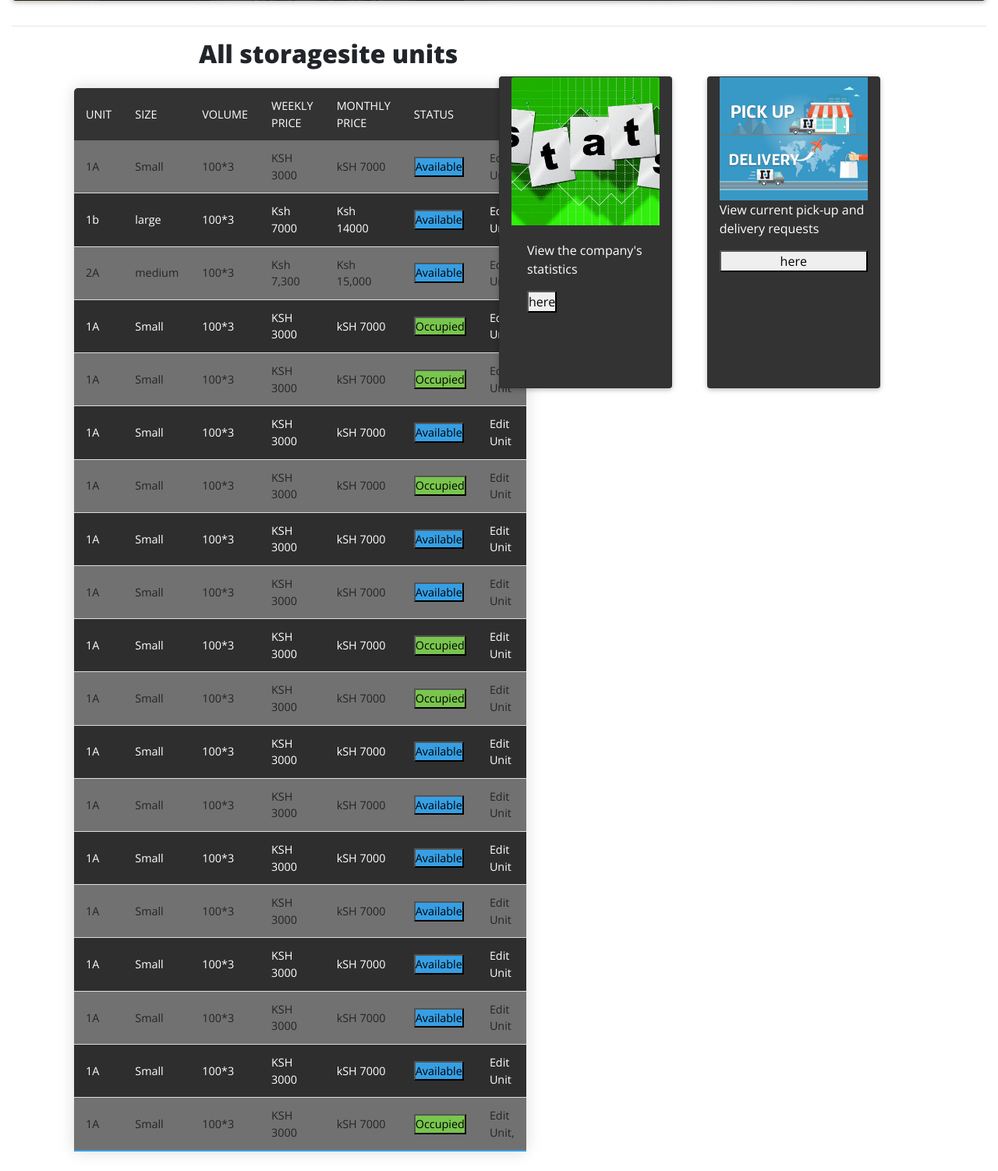
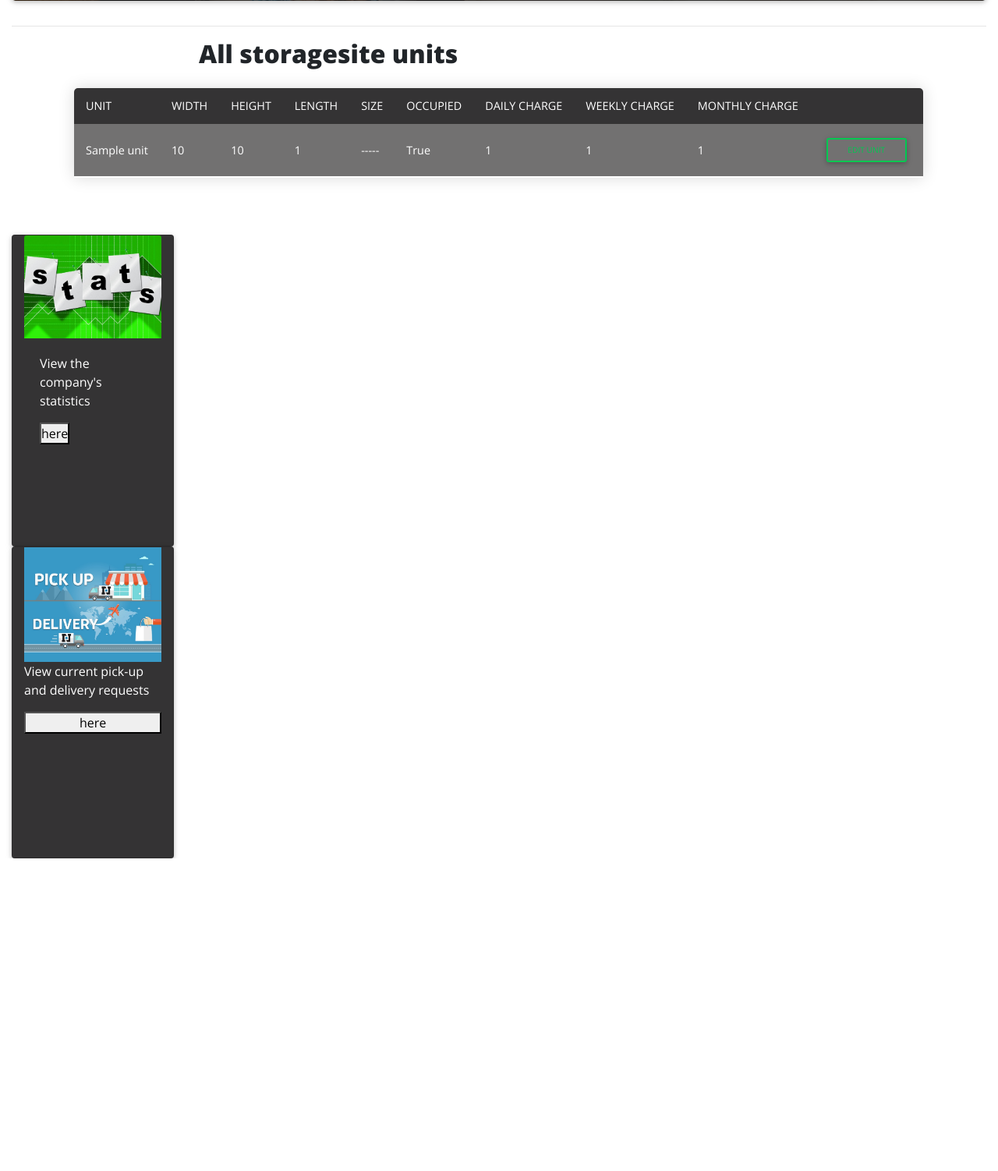
Before and after one commit to layersony/storagesite, a Django app: page /employee/units in a window 1280 px wide. Shown: the part 632-2134 px from the top of the page at 78% size. After the commit the page ends 1733 px from the top, so only its background shows below. Run offline with Django 3.2, Linux system fonts and the light colour scheme; tables that the repository leaves empty hold one stand-in row (values such as "Sample post"); some libraries are stand-ins or nearby versions; some web fonts are replaced.

Commit message:
Display a single unit with all its properties  in a modal

```diff
--- a/employee/templates/employee/units.html
+++ b/employee/templates/employee/units.html
@@ -19,208 +19,95 @@
     <hr>
 
   <div class="row">
-    <div class="col-md-6">
+    <div class="col-md-12">
+      <h2 class="allunits-header">All storagesite units </h2>
 
-      <h2 class="allunits-header">All storagesite units </h2>
       <table class="content-table">
         <thead>
           <tr>
             <th>UNIT</th>
+            <th>WIDTH</th>
+            <th>HEIGHT</th>
+            <th>LENGTH</th>
             <th>SIZE</th>
-            <th>VOLUME</th>
-            <th>WEEKLY PRICE</th>
-            <th>MONTHLY PRICE</th>
-            <th>STATUS</th>
+            <th>OCCUPIED</th>
+            <th>DAILY CHARGE</th>
+            <th>WEEKLY CHARGE</th>
+            <th>MONTHLY CHARGE</th>
             <th></th>
+
 
           </tr>
         </thead>
+        {% if units %}
+        {% for unit in units %}
         <tbody>
           <tr>
-            <td>1A</td>
-            <td>Small</td>
-            <td>100*3</td>
-            <td>KSH 3000</td>
-            <td>kSH 7000</td>
-            <td><button class="available">Available</button></td>
-            <td>Edit Unit</td>
+            <td>{{ unit.name}}</td>
+            <td>{{ unit.width}}</td>
+            <td>{{ unit.height}}</td>
+            <td>{{ unit.length}}</td>
+            <td>{{ unit.size}}</td>
+            <td>{{ unit.occupied}}</td>
+            <td>{{ unit.daily_charge}}</td>
+            <td>{{ unit.weekly_charge}}</td>
+            <td>{{ unit.monthly_charge}}</td>
+            <td><a><button class="btn btn-outline-success btn-sm" data-toggle="modal" data-target="#myModalunit">Edit Unit</button></a></td>
           </tr>
-          <tr>
-            <td>1b</td>
-            <td>large</td>
-            <td>100*3</td>
-            <td>Ksh 7000</td>
-            <td>Ksh 14000</td>
-            <td><button class="available">Available</button></td>
-            <td>Edit Unit</td>
-          </tr>
-          <tr>
-            <td>2A</td>
-            <td>medium</td>
-            <td>100*3</td>
-            <td>Ksh 7,300</td>
-            <td>Ksh 15,000 </td>
-            <td><button class="available">Available</button></td>
-            <td>Edit Unit</td>
-          </tr>
-          <tr>
-            <td>1A</td>
-            <td>Small</td>
-            <td>100*3</td>
-            <td>KSH 3000</td>
-            <td>kSH 7000</td>
-            <td><button class="occupied">Occupied</button></td>
-            <td>Edit Unit</td>
-          </tr>
-          <tr>
-            <td>1A</td>
-            <td>Small</td>
-            <td>100*3</td>
-            <td>KSH 3000</td>
-            <td>kSH 7000</td>
-            <td><button class="occupied">Occupied</button></td>
-            <td>Edit Unit</td>
-          </tr>
-          <tr>
-            <td>1A</td>
-            <td>Small</td>
-            <td>100*3</td>
-            <td>KSH 3000</td>
-            <td>kSH 7000</td>
-            <td><button class="available">Available</button></td>
-            <td>Edit Unit</td>
-          </tr>
-          <tr>
-            <td>1A</td>
-            <td>Small</td>
-            <td>100*3</td>
-            <td>KSH 3000</td>
-            <td>kSH 7000</td>
-            <td><button class="occupied">Occupied</button></td>
-            <td>Edit Unit</td>
-          </tr>
-          <tr>
-            <td>1A</td>
-            <td>Small</td>
-            <td>100*3</td>
-            <td>KSH 3000</td>
-            <td>kSH 7000</td>
-            <td><button class="available">Available</button></td>
-            <td>Edit Unit</td>
-          </tr>
-          <tr>
-            <td>1A</td>
-            <td>Small</td>
-            <td>100*3</td>
-            <td>KSH 3000</td>
-            <td>kSH 7000</td>
-            <td><button class="available">Available</button></td>
-            <td>Edit Unit</td>
-          </tr>
-          <tr>
-            <td>1A</td>
-            <td>Small</td>
-            <td>100*3</td>
-            <td>KSH 3000</td>
-            <td>kSH 7000</td>
-            <td><button class="occupied">Occupied</button></td>
-            <td>Edit Unit</td>
-          </tr>
-          <tr>
-            <td>1A</td>
-            <td>Small</td>
-            <td>100*3</td>
-            <td>KSH 3000</td>
-            <td>kSH 7000</td>
-            <td><button class="occupied">Occupied</button></td>
-            <td>Edit Unit</td>
-          </tr>
-          <tr>
-            <td>1A</td>
-            <td>Small</td>
-            <td>100*3</td>
-            <td>KSH 3000</td>
-            <td>kSH 7000</td>
-            <td><button class="available">Available</button></td>
-            <td>Edit Unit</td>
-          </tr>
-          <tr>
-            <td>1A</td>
-            <td>Small</td>
-            <td>100*3</td>
-            <td>KSH 3000</td>
-            <td>kSH 7000</td>
-            <td><button class="available">Available</button></td>
-            <td>Edit Unit</td>
-          </tr>
-          <tr>
-            <td>1A</td>
-            <td>Small</td>
-            <td>100*3</td>
-            <td>KSH 3000</td>
-            <td>kSH 7000</td>
-            <td><button class="available">Available</button></td>
-            <td>Edit Unit</td>
-          </tr>
-          <tr>
-            <td>1A</td>
-            <td>Small</td>
-            <td>100*3</td>
-            <td>KSH 3000</td>
-            <td>kSH 7000</td>
-            <td><button class="available">Available</button></td>
-            <td>Edit Unit</td>
-          </tr>
-          <tr>
-            <td>1A</td>
-            <td>Small</td>
-            <td>100*3</td>
-            <td>KSH 3000</td>
-            <td>kSH 7000</td>
-            <td><button class="available">Available</button></td>
-            <td>Edit Unit</td>
-          </tr>
-          <tr>
-            <td>1A</td>
-            <td>Small</td>
-            <td>100*3</td>
-            <td>KSH 3000</td>
-            <td>kSH 7000</td>
-            <td><button class="available">Available</td>
-            <td>Edit Unit</td>
-          </tr>
-          <tr>
-            <td>1A</td>
-            <td>Small</td>
-            <td>100*3</td>
-            <td>KSH 3000</td>
-            <td>kSH 7000</td>
-            <td><button class="available">Available</button></td>
-            <td>Edit Unit</td>
-          </tr>
-          <tr>
-            <td>1A</td>
-            <td>Small</td>
-            <td>100*3</td>
-            <td>KSH 3000</td>
-            <td>kSH 7000</td>
-            <td><button class="occupied">Occupied</button></td>
-            <td data-toggle="modal" data-target="#myModaluser"><a>Edit Unit,</a></td>
-          </tr>
-
-        </tbody>
-      </table>
+          </tbody>
 
 
+          <div class="modal fade text-dark" id="myModalunit" role="dialog" >
+            <div class="modal-dialog" >
+                <div class="modal-content p-4"  style="width:40rem;">
+                    <h1 class="modalhead text-center" style="margin-bottom: 3rem;">Unit {{unit.name}}</h1>
+                    <div class="row">
+                      <div class="col-md-6">
+                        <p>Name of the unit:  {{ unit.width}}</p><hr>
+                        <p>Height of the unit:  {{ unit.height}}</p><hr>
+                        <p>Length of the unit:  {{ unit.length}}</p><hr>
+                        <p>General size:  {{ unit.size}}</p><hr>
+                        <p>Availability status:  {{ unit.occupied}}</p><hr>
+                      </div>
+                      <div class="col-md-6">
+                        <p>Charges per day:  {{ unit.daily_charge}}</p><hr>
+                        <p>Charges per week:  {{ unit.weekly_charge}}</p><hr>
+                        <p>Charges per month:  {{ unit.monthly_charge}}</p><hr>
+                        <p>Most suitable goods to be stored : </p><hr>
+                        <p>Average temperatures:</p>
+                      </div>
+                    </div>
+                    <a class="btn btn-outline " style="float:right; background-color: #79C54E;;">Update Availability Status </a>
+                    <a href="onsite_booking" class="btn btn-outline" style="background-color: #369FE4; color: white;" >Book Unit</a>
+                </div>
+            </div>
+          </div>
 
+        {% endfor %}
+        {% endif %}
+      </table>
+    </div>
+  </div>
+    <div class="col-md-2">
+      <div class="row statsrequest">
+        <div class="col-md-12 card statcard1">
+          <div>
+            <img class="card-img-top " width="300px"src="/static/images/stat1.jpg"  alt="" >
+          </div>
+            <div class="card-body">
+            <p> View the company's statistics</p>
+            <button>here</button>
+          </div>
+        </div>
+      </div>
+      <div class="row">
+        <div class="col-md-12 card requestscard1">
+          <img src="/static/images/delivery2.jpeg" alt="">
+          <p>View current pick-up and delivery requests</p>
+          <button>here</button>
+        </div>
 
-      <div class="modal fade text-dark" id="myModalunits" role="dialog">
-        <div class="modal-dialog">
-            <div class="modal-content p-4">
-                <h1 class="modalhead text-center">Add New User</h1>
-                <p>Good Wednesday</p>
-            </div>
-        </div>
+      </div>
     </div>
 
 
@@ -228,31 +115,5 @@
 
 
 
-    </div>
-    <div class="col-md-5">
-      <div class="row statsrequest">
-        <div class="col-md-5 card statcard1">
-          <div class="embed-responsive embed-responsive-1by1">
-            <img class="card-img-top embed-responsive-item" width="300px"src="/static/images/stat1.jpg"  alt="" >
-          </div>
-            <div class="card-body">
-            <p> View the company's statistics</p>
-            <button>here</button>
-          </div>
-        </div>
-        <div class="col-md-1"></div>
-        <div class="col-md-5 card requestscard1">
-          <img src="/static/images/delivery2.jpeg" alt="">
-          <p>View current pick-up and delivery requests</p>
-          <button>here</button>
-        </div>
-        <div class="col-md-1"></div>
-      </div>
-
-    </div>
-    <div class="col-md-1"></div>
-
-
-  </div>
 </div>
 {% endblock content%}
--- a/employee/views.py
+++ b/employee/views.py
@@ -5,20 +5,22 @@ from .models import User ,Profile,Booking,Unit
 from mainapp import views
 
 def units(request):
-    return render (request,'employee/units.html')
+    units = Unit.objects.all()
+
+    return render (request,'employee/units.html' ,{'units':units})
 
 
 def onsite_booking(request):
     users = User.objects.exclude(id=request.user.id)
+
     if request.method == 'POST':
         form = BookingForm(request.POST, request.FILES)
         user_form = AddUserForm(request.POST)
 
         if form.is_valid():
-            upload = form.save(commit=False)
-            upload.user = request.user.profile
-            upload.save()
-            return HttpResponseRedirect(request.path_info)
+            book_unit = form.save(commit=False)
+            book_unit.save()
+            return redirect('onsite_booking')
 
         if user_form.is_valid():
             add_user = user_form.save(commit=False)
@@ -29,4 +31,4 @@ def onsite_booking(request):
         form = BookingForm()
         views.customadmin
         user_form = AddUserForm()
-    return render(request, 'employee/onsite_booking.html', { 'user_form': user_form, 'form': form,'users': users,})
+    return render(request, 'employee/onsite_booking.html', { 'user_form': user_form, 'form': form,'users': users})
--- a/static/css/employee/employee.css
+++ b/static/css/employee/employee.css
@@ -113,6 +113,7 @@ main .header .header-overlay p.heading span {
 /*************** UNITS TABLE***************/
 table{
   margin-left: 5rem;
+  color: white;
 }
 .content-table {
   border-collapse: collapse;
@@ -135,6 +136,7 @@ table{
 .content-table th,
 .content-table td {
   padding: 12px 15px;
+
 }
 
 .content-table tbody tr {
@@ -149,15 +151,7 @@ table{
 }
 
 .content-table tbody tr:last-of-type {
-  border-bottom: 2px solid #369FE4;
-}
-
-.available{
-  background-color: #369FE4;
-}
-
-.occupied{
-  background-color: #79C54E;
+  border-bottom: 2px solid white;
 }
 
 .onsite-header {
--- a/static/css/index.css
+++ b/static/css/index.css
@@ -77,7 +77,7 @@ main .header .header-bg img {
   height: 100%;
   width: 100%;
   -o-object-fit: cover;
-     object-fit: cover;
+      object-fit: cover;
 }
 
 main .header .header-overlay {
```
Also changed, not shown: employee/templates/employee/onsite_booking.html (+2 -6 lines).
